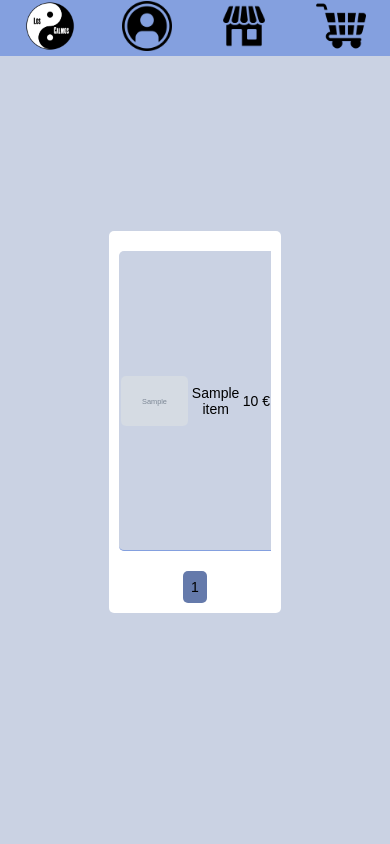
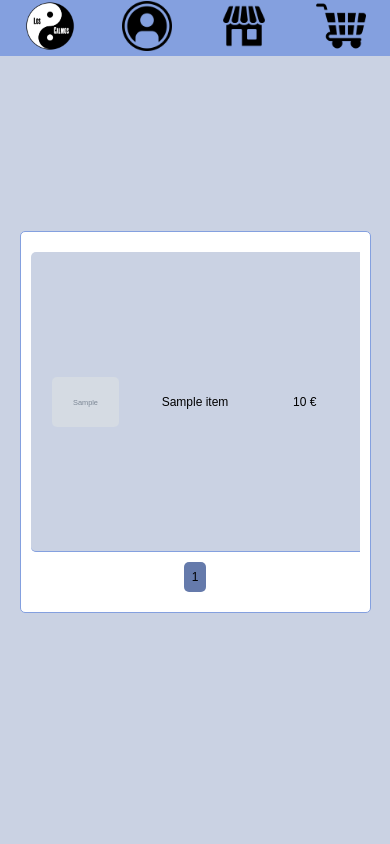
Before and after one commit to krak95/loscalmos, a PHP site: page / in a window 390 px wide. Run offline with PHP 8.4, Linux system fonts and the light colour scheme; tables that the repository leaves empty or names only in its code hold one stand-in row (values such as "Sample post"); grey boxes marked "Sample" are stand-in pictures.

Commit message:
Style for smaller media ( first steps )

```diff
--- a/css/mystyle.css
+++ b/css/mystyle.css
@@ -7,12 +7,26 @@
 --greenlight:rgb(0, 255, 0);
 --lowgreen:rgb(198, 255, 198);
 }
+::-webkit-scrollbar {
+    width: 6px;
+    height: 1px;
+  }
+
+  /* Track */
+  ::-webkit-scrollbar-track {
+    background-color: var(--bblue);
+  }
+
+  /* Handle */
+  ::-webkit-scrollbar-thumb {
+    background: var(--dblue);
+  }
 *{
 border:none;
 margin:0;
 padding:0;
 font-family: Arial, Helvetica, sans-serif;
-    font-size: 14px;
+font-size: 12px;
 box-sizing: border-box;
 -moz-box-sizing: border-box;
 -webkit-box-sizing: border-box;
@@ -45,7 +59,7 @@ button:hover{
 z-index: 0;
 text-align: center;
 width: 100%;
-    position: absolute;
+position: fixed;
 top:0;
 }
 .shopmenu{
@@ -255,8 +269,8 @@ button:hover{
 align-items: center;
 border-radius:5px;
 width: 80%;
-    border:2px solid var(--blue);
-    background-color: var(--bblue);
+border:1px solid var(--blue);
+background-color: white;
 min-width: 200px !important;
 z-index: 1;
 }
@@ -334,22 +348,26 @@ background-color: var(--blue);
 }
 
 .shop-div{
+width: 90%;
 display:flex;
 align-items: center;
+background-color: white;
+border-radius: 5px;
 justify-content: center;
+border:1px solid var(--blue);
 }
 .shop-container{
-    width: 90%;
-    background-color: white;
-    border-radius: 5px;
+width: 100%;
 display: flex;
 flex-direction: column;
 justify-content: center;
+margin:10px;
 align-items: center;
+
 }
 .shop-container table{
+width: 100%;
 min-height: 320px;
-    margin:10px;
 text-align: center;
 border-spacing: 0 10px;
 justify-content: center;
@@ -362,7 +380,7 @@ background-color: var(--blue);
 cursor: pointer;
 }
 .shop-container td{
-    width: calc(100%/6);
+width: calc(100%/4);
 border-bottom:1px solid var(--blue);
 }
 .shop-container td:nth-child(1)
@@ -483,6 +501,7 @@ background-color: var(--blue);
 width: 100%;
 display: flex;
 justify-content: space-between;
+align-items: center;
 }
 .cart-container img{
 max-width: 80px;
@@ -504,6 +523,13 @@ background-color: var(--blue);
 }
 .cart-container td:nth-child(1){
 text-align: left;
+border-top-left-radius: 5px;
+border-bottom-left-radius: 5px;
+}
+.cart-container td:nth-child(6){
+text-align: left;
+border-top-right-radius: 5px;
+border-bottom-right-radius: 5px;
 }
 .cart-container td{
 padding:5px;
@@ -514,9 +540,28 @@ background-color: var(--blue);
 border-radius: 5px;
 background-color: whitesmoke;
 }
+.cart-container-table
+{
+    border:1px solid var(--blue);
+    max-height:650px !important;
+    min-height: 300px !important;
+    overflow-y: scroll;
+    justify-content: center;
+    display: flex;
+}
+.cart-container-table table
+{
+margin:auto;
+overflow: hidden !important;
+}
 .cartlist
 {
 width: 30%;
+border:1px solid var(--blue);
+max-height:650px !important;
+min-height: 300px !important;
+overflow-y: scroll;
+padding:10px;
 }
 .cartlist li
 {
@@ -696,3 +741,32 @@ width: 50%;
 padding:40px;
 background-color: crimson;
 }
+@media screen and (max-width: 620px)  {
+.cart-div
+{
+
+}
+.cart-container
+{
+flex-direction: column;
+justify-content: center;
+align-items: center;
+display: flex;
+}
+.cart-container-table
+{
+border:1px solid var(--blue);
+max-height:350px !important;
+overflow-y: scroll;
+padding:10px;
+}
+.cart-container-table table
+{
+margin:auto;
+overflow: hidden !important;
+}
+.cartlist
+{
+display: none;
+}
+}
--- a/index.php
+++ b/index.php
@@ -187,8 +187,10 @@ case 3:echo "<td class='stock-red'><div></div></td>";break;
 
 <div class='cart-div'>
 <div class='cart-container'>
-<table id='cart-container-table'>
+    <div class="cart-container-table">
+<table id='cart-table'>
 </table>
+</div>
 <div class='cartlist'>
 <ol id='cartlist'>
 </ol>
--- a/js/js.js
+++ b/js/js.js
@@ -265,16 +265,9 @@ $('.itempage-container ol').html(data);
 })
 
 }else{
-$('.login-div').show();
-$('.backcurtain').show();
+$('.login-div').css('display','flex');
+$('.shop-div').hide();
 }
-})
-$('.backcurtain').click(function(){
-$('.shop-container tr').children().removeClass('itemselected');
-$('.backcurtain').hide();
-$('.itempage').hide();
-$('.login-div').hide();
-
 })
 $('.itempage-container').click(function(e){
 e.stopPropagation();
@@ -333,6 +326,7 @@ $('#topmenu-cart').click(function(){
 $('.shop-div').css('display','none');
 $('.cart-div').css('display','flex');
 $('.login-div').css('display','none');
+$('.user-div').css('display','none');
 var user_id = $('#user-id').data('id');
 $.ajax({
 url:'../php/shop/cart.php',
```
Lines whose indentation alone changed are shown as unchanged.
